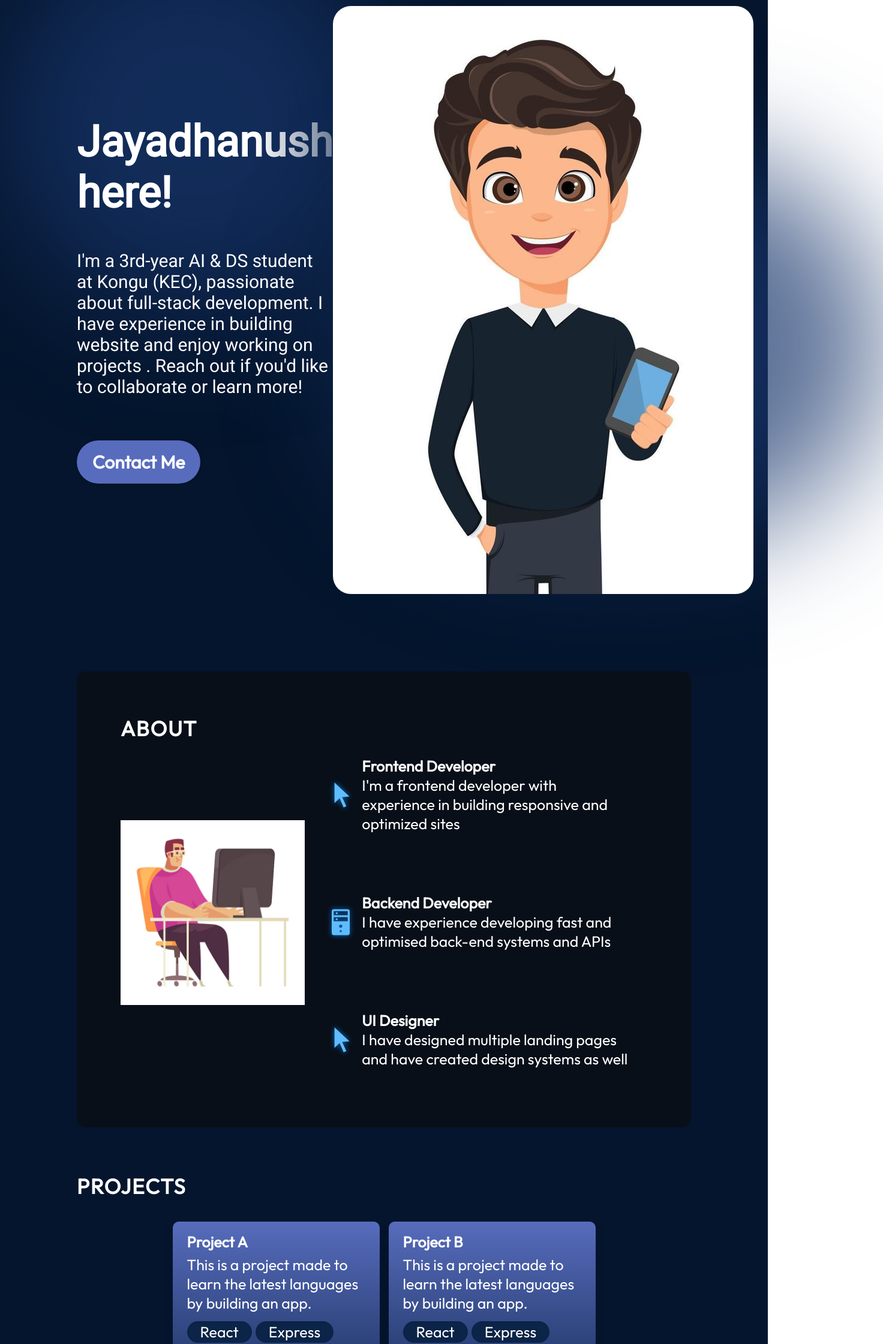
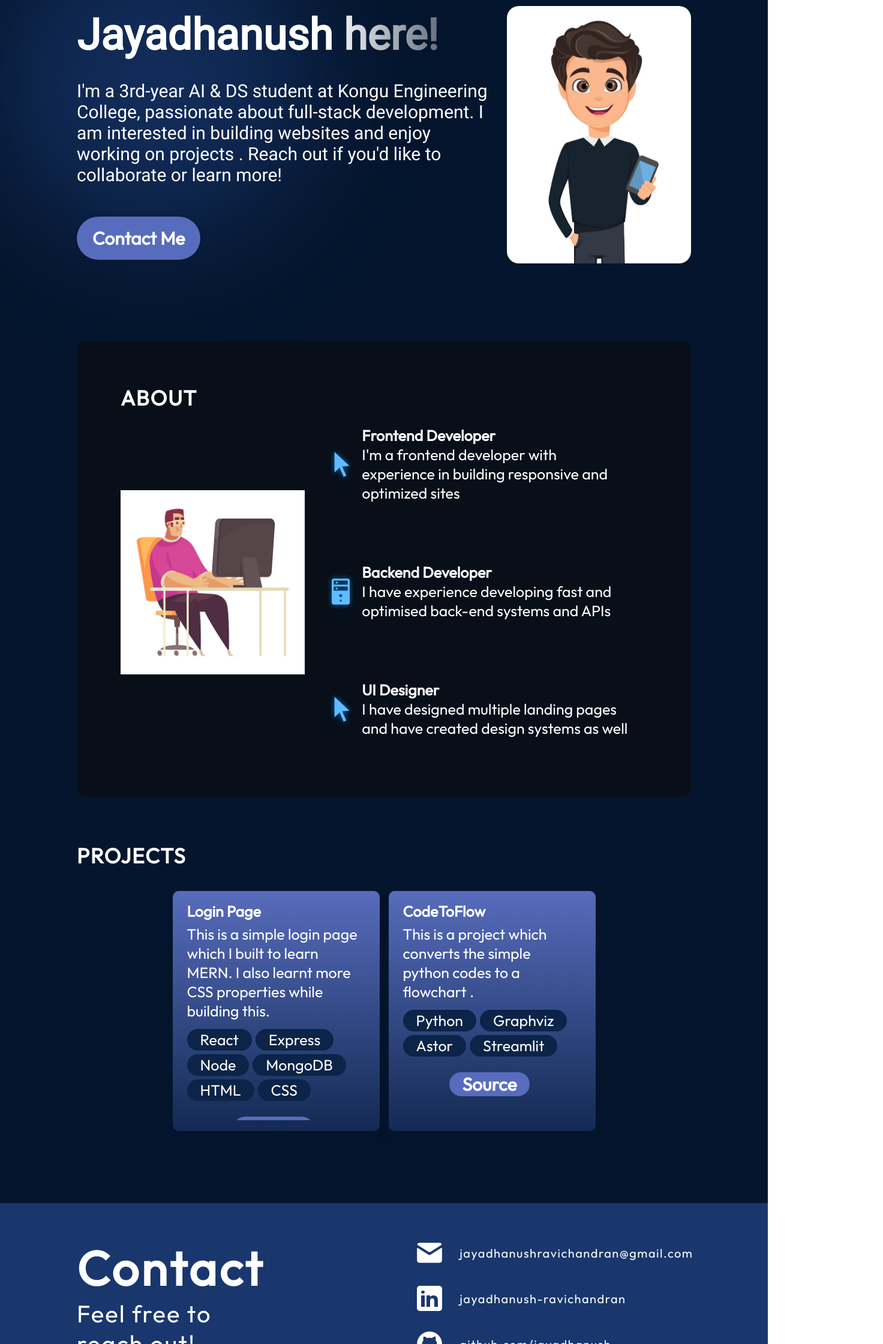
Before and after one commit to jayadhanush/portfolioweb, a React (Vite) app: page / in a window 1280 px wide. Shown: the part 140-2380 px from the top of the page at 60% size, 1472 px wide, since content can reach past the window. Built offline with nearby package versions, Linux system fonts and the light colour scheme.

Commit message:
added scrollbar to the project cards to prevent overflow of project desc

```diff
--- a/src/components/Contact/Contact.jsx
+++ b/src/components/Contact/Contact.jsx
@@ -15,18 +15,18 @@ export const Contact = () => {
       <ul className={styles.links}>
         <li className={styles.link}>
           <img src={email} alt="Email icon" />
-          <a href="mailto:myemail@email.com">jayadhanushravichandran@email.com</a>
+          <a href="mailto:jayadhanushravichandran@gmail.com">jayadhanushravichandran@gmail.com</a>
         </li>
         <li className={styles.link}>
           <img
             src={linkedin}
             alt="LinkedIn icon"
           />
-          <a href="https://www.linkedin.com/jayadhanush-ravichandran">linkedin.com/jayadhanush-ravichandran</a>
+          <a href="https://www.linkedin.com/in/jayadhanush-ravichandran/">jayadhanush-ravichandran</a>
         </li>
         <li className={styles.link}>
           <img src={github} alt="Github icon" />
-          <a href="https://www.github.com/jayadhanush">github.com/jayadhanush</a>
+          <a href="https://www.github.com/jayadhanush/">github.com/jayadhanush</a>
         </li>
       </ul>
     </footer>
--- a/src/components/Contact/Contact.module.css
+++ b/src/components/Contact/Contact.module.css
@@ -9,7 +9,7 @@
   justify-content: space-evenly;
   width: 100vw;
   padding: 58px 10%;
-  gap: 10px;
+  gap:250px;
 }
 
 .text h2 {
@@ -27,7 +27,7 @@
 .links {
   display: flex;
   flex-direction: column;
-  align-items: flex-start;
+  align-items:flex-start;
   list-style: none;
   gap: 26px;
 }
@@ -41,8 +41,8 @@
 .link a {
   color: var(--color-text);
   text-decoration: none;
-  font-size: 30px;
-  font-weight: 400;
+  font-size: 20px;
+  font-weight: 100;
   letter-spacing: 1.5px;
 }
 
--- a/src/components/Hero/Hero.jsx
+++ b/src/components/Hero/Hero.jsx
@@ -9,16 +9,16 @@ export const Hero = () => {
       <div className={styles.content}>
         <h1 className={styles.title}>Jayadhanush here!</h1>
         <p className={styles.description}>
-        I'm a 3rd-year AI & DS student at Kongu (KEC), passionate about full-stack development. I have experience in building website and enjoy working on projects .
+        I'm a 3rd-year AI & DS student at Kongu Engineering College, passionate about full-stack development. I am interested in building websites and enjoy working on projects .
          Reach out if you'd like to collaborate or learn more!
         </p>
-        <a href="mailto:myemail@email.com" className={styles.contactBtn}>
+        <a href="mailto:jayadhanushravichandran@email.com" className={styles.contactBtn}>
           Contact Me
         </a>
       </div>
       <img
         src={heroImage}
-        alt="Hero image of me"
+        alt="image"
         className={styles.heroImg}
       />
       <div className={styles.topBlur} />
--- a/src/components/Hero/Hero.module.css
+++ b/src/components/Hero/Hero.module.css
@@ -9,6 +9,7 @@
   z-index: 1;
   margin-left: 10%;
   margin-right: 10%;
+  gap:20px;
 }
 
 .content {
@@ -17,7 +18,7 @@
   align-items: flex-start;
   color: var(--color-text);
   z-index: 1;
-  gap:20px;
+
 }
 
 .title {
@@ -52,9 +53,11 @@
 }
 
 .heroImg {
-  width: 70%;
-  border-radius: 30px;
+  width: 100%; /* Adjust image width */
+  height: auto; /* Maintain aspect ratio */
+  max-width: 30%; /* Limit max width to prevent overflow */
   z-index: 1;
+  border-radius: 20px;
 
   animation-name: floating;
   animation-duration: 3s;
@@ -88,19 +91,17 @@
   z-index: 0;
 }
 
-.bottomBlur {
+
+.topBlur, .bottomBlur {
   position: absolute;
-  width: 70vw;
-  height: 50vw;
-  min-width: 350px;
-  min-width: 250px;
-  top: 246px;
-  right: -25vw;
-  border-radius: 764px;
-  background: rgba(25, 55, 109, 0.7);
+  width: 40vw; /* Adjust width to avoid overflow */
+  height: 40vw; /* Adjust height to avoid overflow */
+  min-width: 300px; /* Ensure minimum size for responsiveness */
+  min-height: 300px; /* Ensure minimum height for responsiveness */
   filter: blur(100px);
   z-index: 0;
 }
+
 
 @media screen and (max-width: 830px) {
   .container {
--- a/src/components/Projects/ProjectCard.jsx
+++ b/src/components/Projects/ProjectCard.jsx
@@ -7,7 +7,7 @@ export const ProjectCard = ({
 }) => {
   return (
     <div className={styles.container}>
-
+      <div className={styles.content}>
       <h3 className={styles.title}>{title}</h3>
       <p className={styles.description}>{description}</p>
       <ul className={styles.skills}>
@@ -25,6 +25,7 @@ export const ProjectCard = ({
           Source
         </a>
       </div>
+      </div>
     </div>
   );
 };
--- a/src/components/Projects/ProjectCard.module.css
+++ b/src/components/Projects/ProjectCard.module.css
@@ -7,8 +7,39 @@
   background: linear-gradient(180deg, #576cbc 0%, #132a53 100%);
   box-shadow: 0 16px 14px 0 #04152d;
   padding: 18px 24px;
-  max-width: 345px;
+  max-width: 345px; /* Fixed width */
+  height: 400px; /* Fixed height */
+  overflow: hidden; /* Prevent content overflow */
 }
+
+
+.content {
+  flex: 1; /* Allow content to fill available space */
+  overflow-y: auto; /* Enable vertical scrolling for content */
+  padding-right: 8px; /* Space for scrollbar */
+}
+
+/* Modern Scrollbar Customization */
+.content::-webkit-scrollbar {
+  width: 8px; /* Width of the scrollbar */
+}
+
+.content::-webkit-scrollbar-track {
+  background: #132a53; /* Track background (matches the card) */
+  border-radius: 8px; /* Rounded edges for the track */
+}
+
+.content::-webkit-scrollbar-thumb {
+  background: #576cbc; /* Thumb color */
+  border-radius: 8px; /* Rounded edges for the thumb */
+  border: 2px solid #132a53; /* Add a border to blend with the background */
+}
+
+.content::-webkit-scrollbar-thumb:hover {
+  background: #3f5ba8; /* Slightly darker thumb on hover */
+}
+
+
 
 .image {
   margin-bottom: 26px;
--- a/src/data/projects.json
+++ b/src/data/projects.json
@@ -1,15 +1,16 @@
 [
     {
-      "title": "Project A",
-      "description": "This is a project made to learn the latest languages by building an app.",
-      "skills": ["React", "Express", "Node"],
-      "source": "https://www.github.com"
+      "title": "Login Page",
+      "description": "This is a simple login page which I built to learn MERN. I also learnt more CSS properties while building this.",
+      "skills": ["React", "Express", "Node","MongoDB","HTML","CSS"],
+      "source": "https://github.com/jayadhanush/LoginPage"
     },
     {
-      "title": "Project B",
-      "description": "This is a project made to learn the latest languages by building an app.",
-      "skills": ["React", "Express", "Node", "Sass"],
-      "source": "https://www.github.com"
+      "title": "CodeToFlow",
+      "description": "This is a project which converts the simple python codes to a flowchart .",
+      "skills": ["Python", "Graphviz", "Astor", "Streamlit"],
+      "source": "https://github.com/jayadhanush/CodeToFlow"
     }
 
+
   ]
--- a/src/index.css
+++ b/src/index.css
@@ -2,5 +2,6 @@
   box-sizing : border-box;
   margin:0;
   padding:0;
+
   font-family : "Outfit","Roboto", sans-serif;
 }
```
Also changed, not shown: src/data/skills.json (+12 -0 lines).
